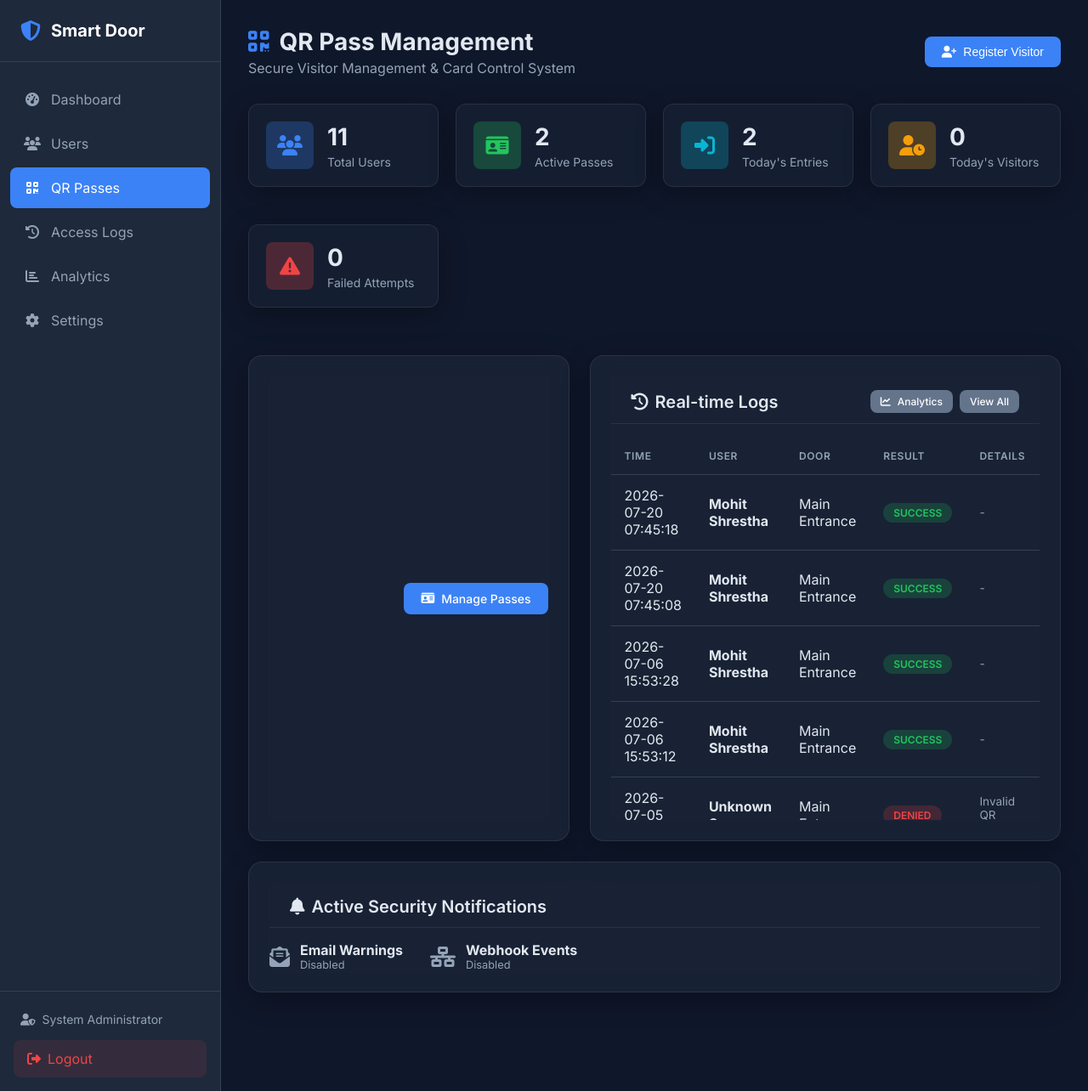
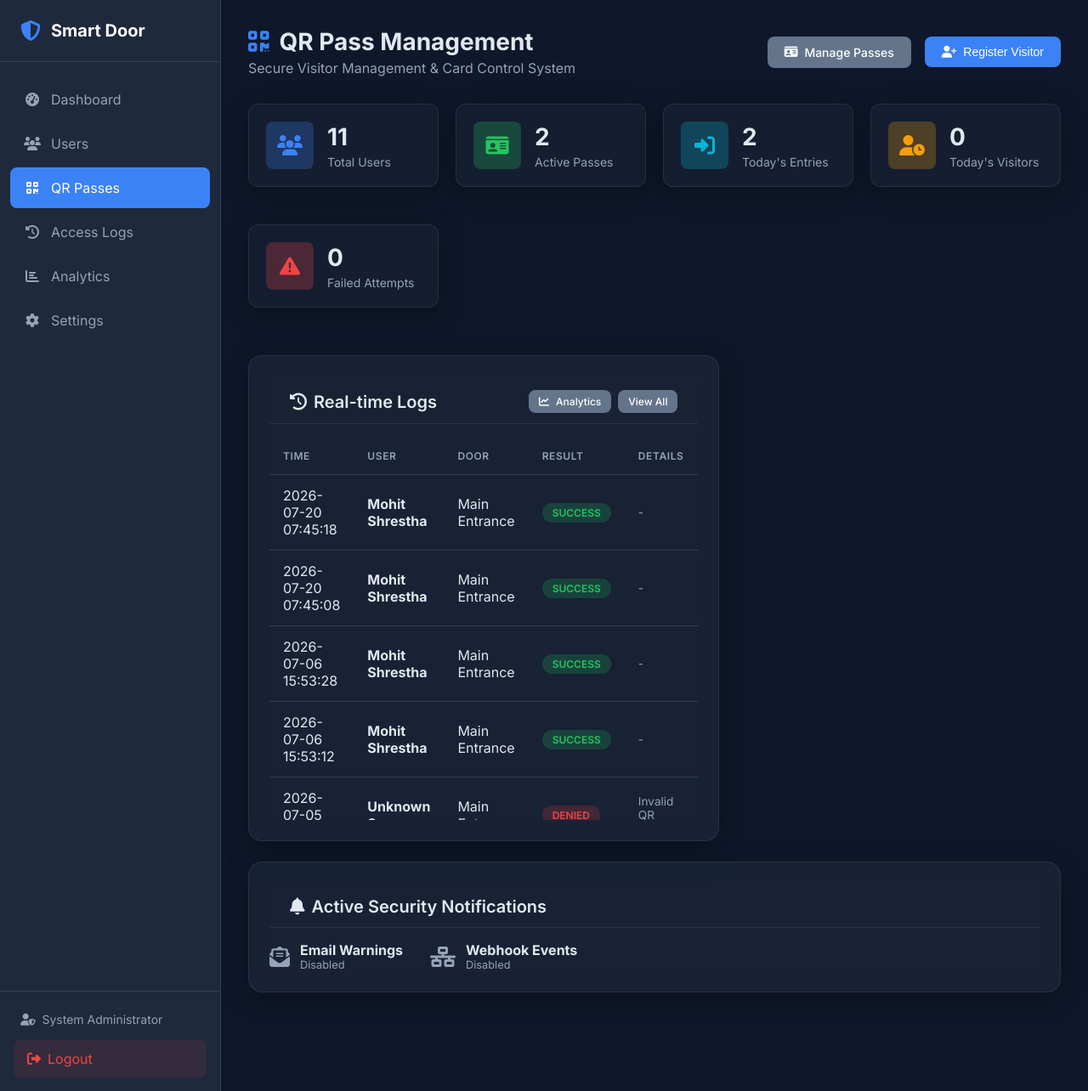
Before and after one commit to Wearing-wind/Smart_Door_System, a Flask app: page /admin/qr in a window 1280 px wide. Shown: the whole page at 85% size. Run offline with Flask 2, Linux system fonts and the light colour scheme; a user stored in the database is signed in.

Commit message:
feat: initialize QR database and implement admin dashboard with visitor registration UI

```diff
--- a/web/templates/qr/dashboard.html
+++ b/web/templates/qr/dashboard.html
@@ -12,9 +12,14 @@
         <h1><i class="fas fa-qrcode"></i> QR Pass Management</h1>
         <p>Secure Visitor Management & Card Control System</p>
     </div>
-    <button class="btn btn-primary" onclick="document.getElementById('add-visitor-modal').style.display='flex'">
-        <i class="fas fa-user-plus"></i> Register Visitor
-    </button>
+    <div style="display: flex; gap: 1rem; align-items: center;">
+        <a href="{{ url_for('qr.list_passes') }}" class="btn btn-secondary">
+            <i class="fas fa-id-card"></i> Manage Passes
+        </a>
+        <button class="btn btn-primary" onclick="document.getElementById('add-visitor-modal').style.display='flex'">
+            <i class="fas fa-user-plus"></i> Register Visitor
+        </button>
+    </div>
 </div>
 
 <!-- Statistics widgets -->
@@ -71,13 +76,6 @@
 </div>
 
 <div class="qr-form-section">
-    <div class="qr-glass-card" style="display: flex; justify-content: space-between; align-items: center; padding: 1.25rem 1.5rem;">
-        <div></div>
-        <a href="{{ url_for('qr.list_passes') }}" class="btn btn-primary">
-            <i class="fas fa-id-card"></i> Manage Passes
-        </a>
-    </div>
-
     <!-- Recent Activity -->
     <div class="qr-glass-card">
         <div class="card-header" style="border-bottom: 1px solid var(--glass-border); padding-bottom: 0.75rem; margin-bottom: 1rem; display: flex; justify-content: space-between; align-items: center;">
```
Also changed, not shown: database/smart_door.db.
